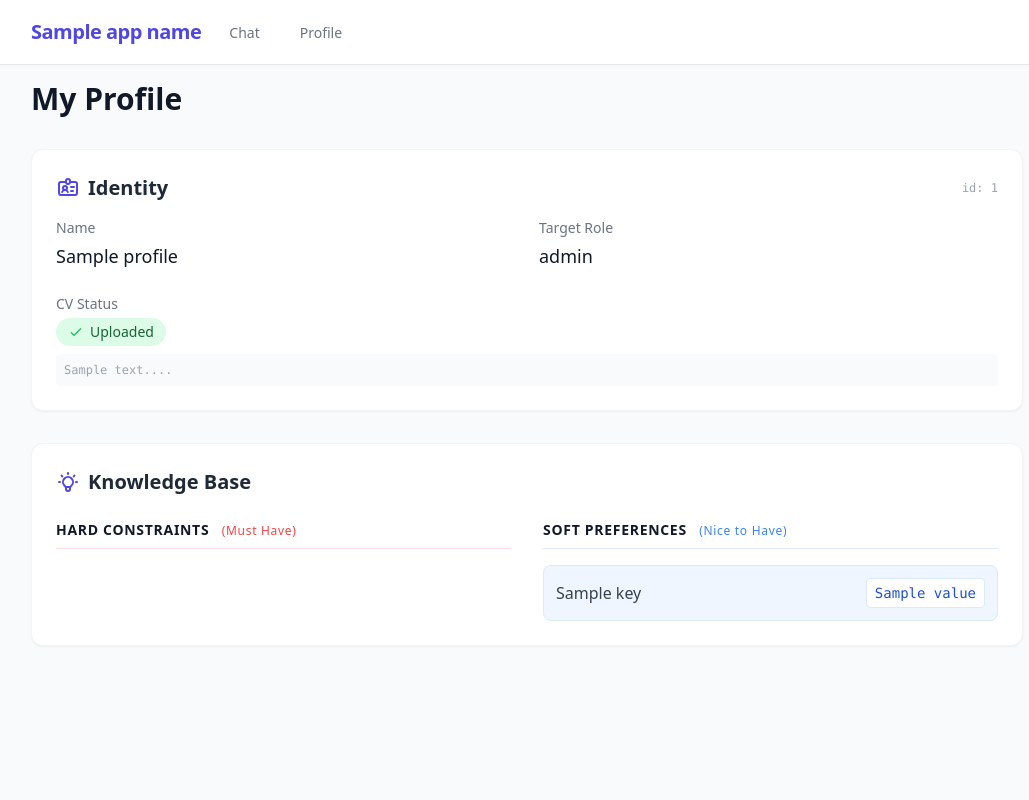
After one commit to Makarezp/JobFinder-Agent, a Python web app: template app/templates/profile.html in a window 1280 px wide. The commit adds this page. Shown: the whole page, without its empty margins (113-1142 px from the left). Run offline with Jinja, Linux system fonts and the light colour scheme; the template is opened without the code that fills it: most values are stand-ins (such as "Sample title", 1, 10 or a date in 2020); some libraries are stand-ins or nearby versions.

Commit message:
feat: implement profile ui and memory persistence

```diff
--- a/app/core/queries.py
+++ b/app/core/queries.py
@@ -28,7 +28,7 @@ CREATE TABLE IF NOT EXISTS preferences (
 );
 """
 
-SELECT_ALL_PREFERENCES = "SELECT key, value FROM preferences"
+SELECT_ALL_PREFERENCES = "SELECT key, value, category FROM preferences"
 
 UPSERT_PREFERENCE = """
 INSERT INTO preferences (key, value, category, updated_at)
--- a/app/services/chat_service.py
+++ b/app/services/chat_service.py
@@ -8,6 +8,7 @@ from langgraph.graph.state import CompiledStateGraph
 from pypdf import PdfReader
 
 from app.agent.constants import CV_TEXT_KEY, DEFAULT_THREAD_ID, FINAL_ANSWER_TOOL_NAME, JOBS_KEY, TEXT_RESPONSE_KEY
+from app.core.database import update_profile
 from app.core.logging import log_timing, request_id_var
 
 logger = logging.getLogger(__name__)
@@ -42,6 +43,10 @@ class ChatService:
         logger.info("Processing CV upload", extra={"cv_filename": filename, "thread_id": thread_id})
 
         cv_text = self._extract_text_from_pdf(file_bytes)
+
+        # PERSISTENCE: Save to DB so it survives restarts and appears in Profile UI
+        update_profile(cv_text=cv_text)
+
         config: RunnableConfig = {
             "configurable": {"thread_id": thread_id},
             "metadata": {"request_id": request_id_var.get()},
--- a/app/templates/layout.html
+++ b/app/templates/layout.html
@@ -1,11 +1,14 @@
 <!DOCTYPE html>
 <html lang="en">
+
 <head>
     <meta charset="UTF-8">
     <meta name="viewport" content="width=device-width, initial-scale=1.0">
     <title>{{ app_name }}</title>
     <!-- HTMX -->
-    <script src="https://unpkg.com/htmx.org@1.9.10" integrity="sha384-D1Kt99CQMDuVetoL1lrYwg5t+9QdHe7NLX/SoJYkXDFfX37iInKRy5xLSi8nO7UC" crossorigin="anonymous"></script>
+    <script src="https://unpkg.com/htmx.org@1.9.10"
+        integrity="sha384-D1Kt99CQMDuVetoL1lrYwg5t+9QdHe7NLX/SoJYkXDFfX37iInKRy5xLSi8nO7UC"
+        crossorigin="anonymous"></script>
     <script src="https://unpkg.com/htmx.org/dist/ext/sse.js"></script>
     <!-- Tailwind CSS (for premium look requests) -->
     <script src="https://cdn.tailwindcss.com"></script>
@@ -33,7 +36,32 @@
         }
     </script>
 </head>
+
 <body class="bg-gray-50 h-screen flex flex-col font-sans text-gray-900">
-    {% block content %}{% endblock %}
+    <nav class="bg-white border-b border-gray-200 sticky top-0 z-50">
+        <div class="max-w-5xl mx-auto px-4">
+            <div class="flex justify-between h-16">
+                <div class="flex">
+                    <div class="flex-shrink-0 flex items-center">
+                        <span class="font-bold text-xl text-indigo-600 tracking-tight">{{ app_name }}</span>
+                    </div>
+                    <div class="hidden sm:ml-6 sm:flex sm:space-x-8">
+                        <a href="/"
+                            class="border-transparent text-gray-500 hover:border-gray-300 hover:text-gray-700 inline-flex items-center px-1 pt-1 border-b-2 text-sm font-medium">
+                            Chat
+                        </a>
+                        <a href="/profile"
+                            class="border-transparent text-gray-500 hover:border-gray-300 hover:text-gray-700 inline-flex items-center px-1 pt-1 border-b-2 text-sm font-medium">
+                            Profile
+                        </a>
+                    </div>
+                </div>
+            </div>
+        </div>
+    </nav>
+    <div class="flex-1 flex flex-col overflow-hidden">
+        {% block content %}{% endblock %}
+    </div>
 </body>
+
 </html>
--- /dev/null
+++ b/app/templates/profile.html
@@ -0,0 +1,118 @@
+{% extends "layout.html" %}
+
+{% block content %}
+<div class="max-w-5xl mx-auto w-full p-4">
+    <h1 class="text-3xl font-bold text-gray-900 mb-8">My Profile</h1>
+
+    <!-- 1. Identity Card -->
+    <div class="bg-white rounded-xl shadow-sm border border-gray-100 p-6 mb-8 animate-fade-in">
+        <div class="flex items-center justify-between mb-4">
+            <h2 class="text-xl font-semibold text-gray-800 flex items-center gap-2">
+                <svg xmlns="http://www.w3.org/2000/svg" class="h-6 w-6 text-indigo-600" fill="none" viewBox="0 0 24 24"
+                    stroke="currentColor">
+                    <path stroke-linecap="round" stroke-linejoin="round" stroke-width="2"
+                        d="M10 6H5a2 2 0 00-2 2v9a2 2 0 002 2h14a2 2 0 002-2V8a2 2 0 00-2-2h-5m-4 0V5a2 2 0 114 0v1m-4 0a2 2 0 104 0m-5 8a2 2 0 100-4 2 2 0 000 4zm0 0c1.306 0 2.417.835 2.83 2M9 14a3.001 3.001 0 00-2.83 2M15 11h3m-3 4h2" />
+                </svg>
+                Identity
+            </h2>
+            <span class="text-xs font-mono text-gray-400">id: 1</span>
+        </div>
+
+        <div class="grid grid-cols-1 md:grid-cols-2 gap-6">
+            <div>
+                <label class="block text-sm font-medium text-gray-500 mb-1">Name</label>
+                <div class="text-lg font-medium text-gray-900">
+                    {{ profile.name if profile.name else "Unknown" }}
+                </div>
+            </div>
+            <div>
+                <label class="block text-sm font-medium text-gray-500 mb-1">Target Role</label>
+                <div class="text-lg font-medium text-gray-900">
+                    {{ profile.role if profile.role else "Not set" }}
+                </div>
+            </div>
+            <div class="md:col-span-2">
+                <label class="block text-sm font-medium text-gray-500 mb-1">CV Status</label>
+                {% if profile.cv_text %}
+                <div
+                    class="inline-flex items-center px-3 py-1 rounded-full text-sm font-medium bg-green-100 text-green-800">
+                    <svg class="mr-1.5 h-4 w-4 text-green-500" fill="none" viewBox="0 0 24 24" stroke="currentColor">
+                        <path stroke-linecap="round" stroke-linejoin="round" stroke-width="2" d="M5 13l4 4L19 7" />
+                    </svg>
+                    Uploaded
+                </div>
+                <p class="mt-2 text-xs text-gray-400 line-clamp-3 font-mono bg-gray-50 p-2 rounded">
+                    {{ profile.cv_text[:300] }}...
+                </p>
+                {% else %}
+                <div
+                    class="inline-flex items-center px-3 py-1 rounded-full text-sm font-medium bg-gray-100 text-gray-800">
+                    Not Uploaded
+                </div>
+                {% endif %}
+            </div>
+        </div>
+    </div>
+
+    <!-- 2. Knowledge Base (Preferences) -->
+    <div class="bg-white rounded-xl shadow-sm border border-gray-100 p-6 animate-fade-in"
+        style="animation-delay: 0.1s;">
+        <h2 class="text-xl font-semibold text-gray-800 mb-6 flex items-center gap-2">
+            <svg xmlns="http://www.w3.org/2000/svg" class="h-6 w-6 text-indigo-600" fill="none" viewBox="0 0 24 24"
+                stroke="currentColor">
+                <path stroke-linecap="round" stroke-linejoin="round" stroke-width="2"
+                    d="M9.663 17h4.673M12 3v1m6.364 1.636l-.707.707M21 12h-1M4 12H3m3.343-5.657l-.707-.707m2.828 9.9a5 5 0 117.072 0l-.548.547A3.374 3.374 0 0014 18.469V19a2 2 0 11-4 0v-.531c0-.895-.356-1.754-.988-2.386l-.548-.547z" />
+            </svg>
+            Knowledge Base
+        </h2>
+
+        <div class="grid grid-cols-1 lg:grid-cols-2 gap-8">
+            <!-- Hard Constraints -->
+            <div>
+                <h3 class="text-sm font-bold text-gray-900 uppercase tracking-wider mb-4 border-b pb-2 border-red-100">
+                    Hard Constraints
+                    <span class="ml-2 text-xs font-normal text-red-500 normal-case">(Must Have)</span>
+                </h3>
+
+                <div class="space-y-3">
+                    {% for key, value in preferences.items() %}
+                    {% if value.category == 'hard' %}
+                    <div class="flex items-center justify-between p-3 bg-red-50 rounded-lg border border-red-100">
+                        <span class="font-medium text-gray-700">{{ key }}</span>
+                        <span class="font-mono text-sm text-red-700 bg-white px-2 py-1 rounded border border-red-100">
+                            {{ value.value }}
+                        </span>
+                    </div>
+                    {% endif %}
+                    {% else %}
+                    <p class="text-sm text-gray-400 italic">No hard constraints set.</p>
+                    {% endfor %}
+                </div>
+            </div>
+
+            <!-- Soft Preferences -->
+            <div>
+                <h3 class="text-sm font-bold text-gray-900 uppercase tracking-wider mb-4 border-b pb-2 border-blue-100">
+                    Soft Preferences
+                    <span class="ml-2 text-xs font-normal text-blue-500 normal-case">(Nice to Have)</span>
+                </h3>
+
+                <div class="space-y-3">
+                    {% for key, value in preferences.items() %}
+                    {% if value.category != 'hard' %}
+                    <div class="flex items-center justify-between p-3 bg-blue-50 rounded-lg border border-blue-100">
+                        <span class="font-medium text-gray-700">{{ key }}</span>
+                        <span class="font-mono text-sm text-blue-700 bg-white px-2 py-1 rounded border border-blue-100">
+                            {{ value.value }}
+                        </span>
+                    </div>
+                    {% endif %}
+                    {% else %}
+                    <p class="text-sm text-gray-400 italic">No soft preferences set.</p>
+                    {% endfor %}
+                </div>
+            </div>
+        </div>
+    </div>
+</div>
+{% endblock %}
```
Also changed, not shown: app/agent/nodes.py (+9 -1 lines), app/api/routes.py (+17 -0 lines), app/core/database.py (+5 -3 lines), documents/architecture.md (+1 -1 lines), documents/memory_architecture.md (+20 -3 lines), scripts/inspect_memory.py (+10 -9 lines), tests/integration/test_cv_persistence.py (added, +29 -0 lines), tests/integration/test_profile_routes.py (added, +25 -0 lines), README.md.
